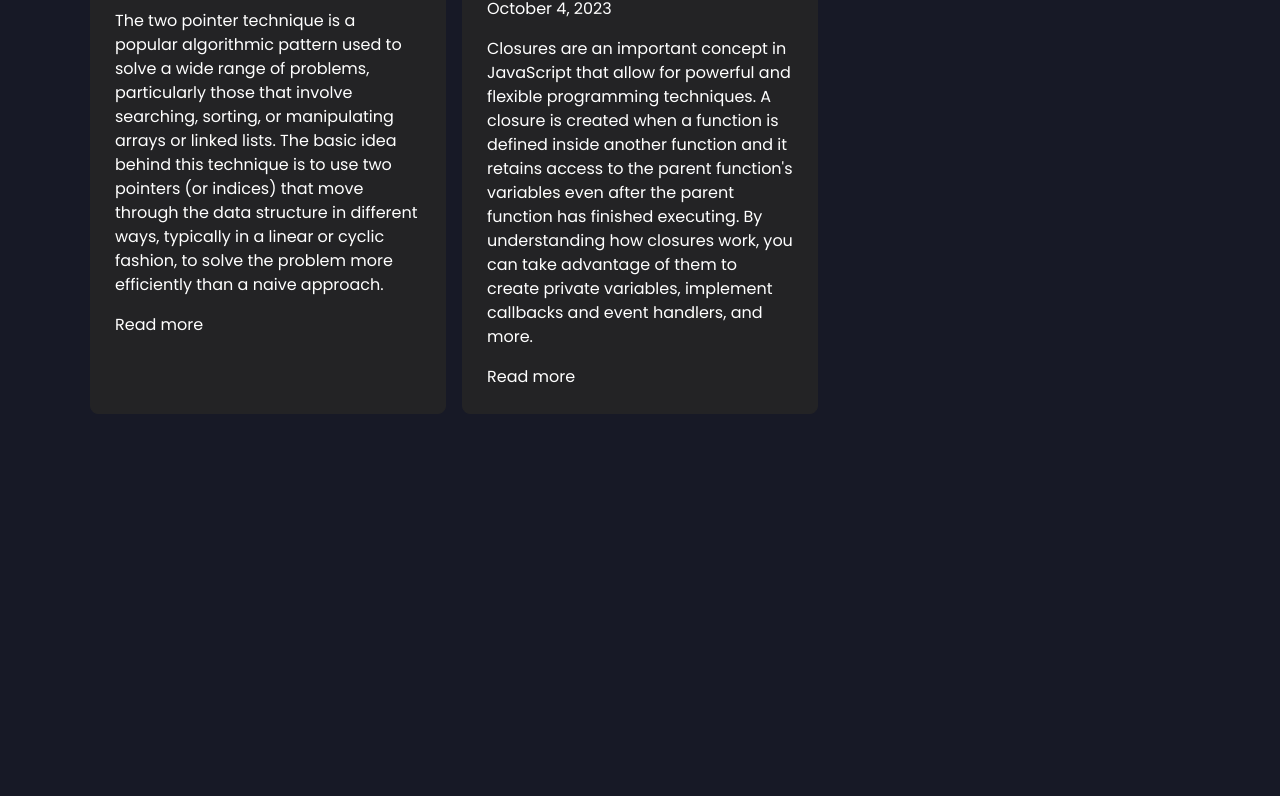
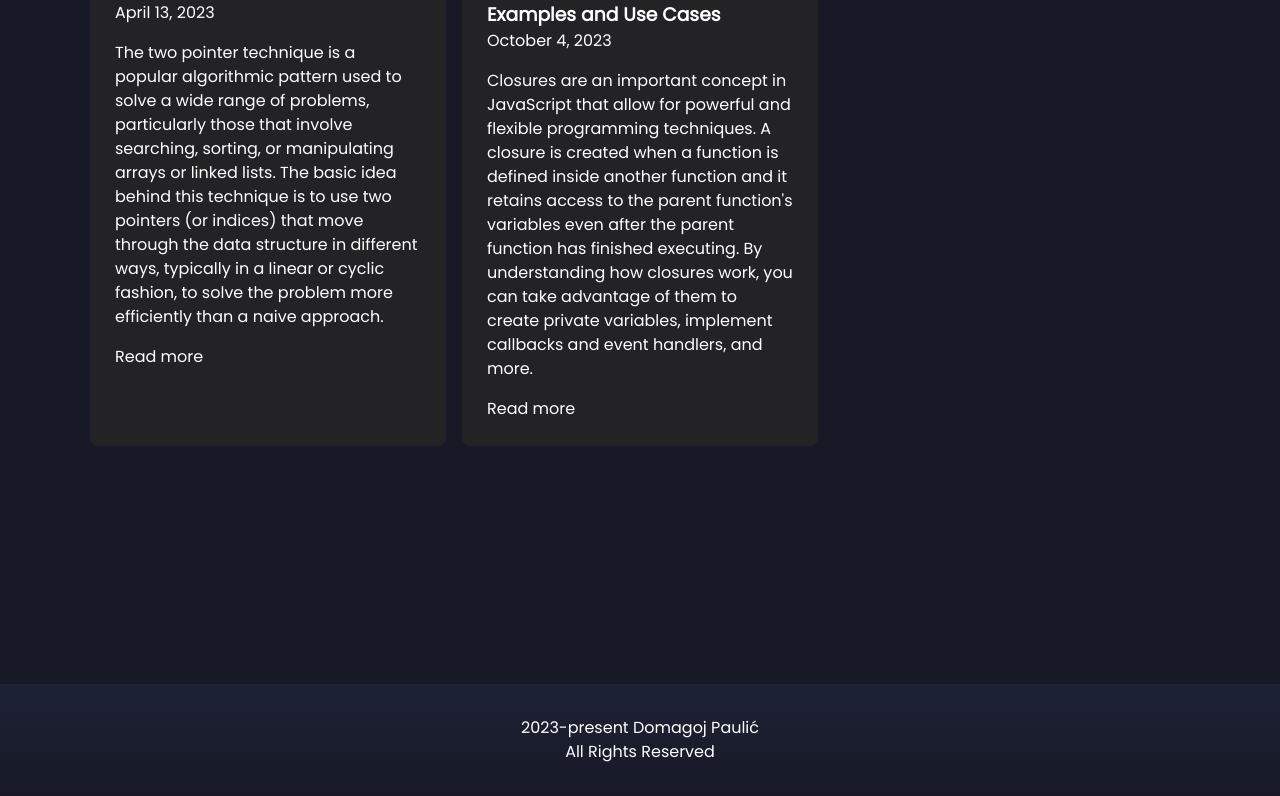
Before and after one commit to paulichdom/dom-blog, a Next.js app: page / in a window 1280 px wide. Shown: the part 224-1020 px from the top of the page. Before the commit the page ends 800 px from the top, so only its background shows below. Built offline with nearby package versions, Linux system fonts and the light colour scheme.

Commit message:
add simple footer, resolves #14

```diff
--- /dev/null
+++ b/src/components/Footer/Footer.tsx
@@ -0,0 +1,40 @@
+import React from 'react';
+import styled from 'styled-components';
+
+const Footer = () => {
+  return (
+    <StyledFooter>
+      <ContentWrapper>
+        <p>2023-present Domagoj Paulić</p>
+        <p>All Rights Reserved</p>
+      </ContentWrapper>
+    </StyledFooter>
+  );
+};
+
+const StyledFooter = styled.footer`
+  padding: 32px;
+  background: linear-gradient(
+    0deg,
+    #171926,
+    #181a27,
+    #181b29,
+    #191b2a,
+    #191c2b,
+    #1a1d2d,
+    #1a1e2e,
+    #1b1f2f,
+    #1b1f31,
+    #1c2032,
+    #1c2134,
+    #1d2235
+  );
+`;
+
+const ContentWrapper = styled.div`
+  display: flex;
+  flex-direction: column;
+  align-items: center;
+`;
+
+export default Footer;
--- a/src/components/Layout/LayoutContainer/LayoutContainer.tsx
+++ b/src/components/Layout/LayoutContainer/LayoutContainer.tsx
@@ -1,5 +1,7 @@
 import React, { Fragment, ReactNode } from 'react';
 import Header from '../../Header/Header';
+import Footer from '@/components/Footer/Footer';
+import styled from 'styled-components';
 
 type LayoutProps = {
   children: ReactNode;
@@ -9,7 +11,13 @@ export default function LayoutContainer({ children }: LayoutProps) {
   return (
     <Fragment>
       <Header />
-      {children}
+      <MainWrapper>{children}</MainWrapper>
+      <Footer />
     </Fragment>
   );
 }
+
+const MainWrapper = styled.div`
+  padding: 64px 0px 96px;
+  min-height: 100vh;
+`;
--- a/src/components/Layout/MainLayout/MainLayout.tsx
+++ b/src/components/Layout/MainLayout/MainLayout.tsx
@@ -14,7 +14,6 @@ const Layout = styled.main`
   grid-template-columns: 1fr min(1100px) 1fr;
   grid-column-gap: 32px;
   grid-row-gap: 32;
-  margin-top: 32px;
 
   & > * {
     grid-column: 2;
--- a/src/components/Layout/PostLayout/PostLayout.tsx
+++ b/src/components/Layout/PostLayout/PostLayout.tsx
@@ -14,7 +14,6 @@ const Layout = styled.main`
   grid-template-columns: 1fr min(60ch, calc(100% - 64px)) 1fr;
   grid-column-gap: 32px;
   grid-row-gap: 32;
-  margin-top: 32px;
 
   & > * {
     grid-column: 2;
```
